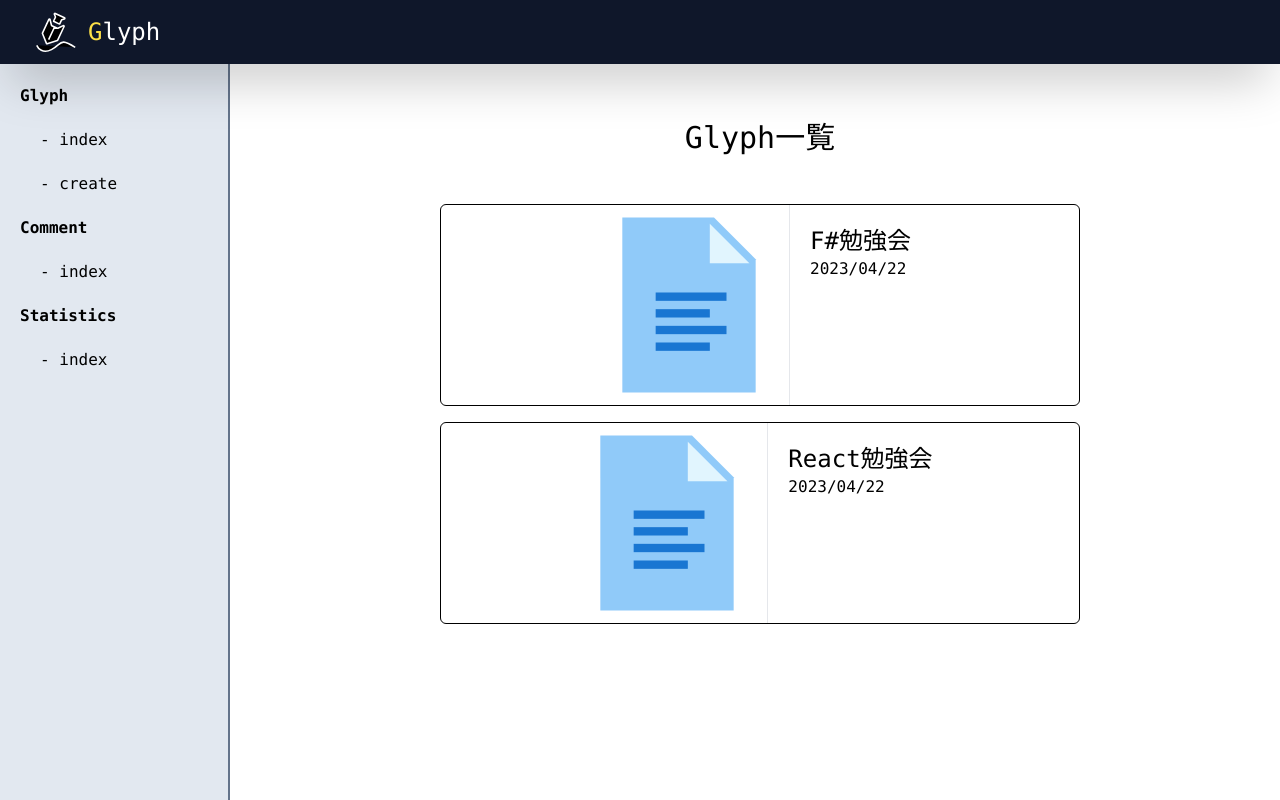
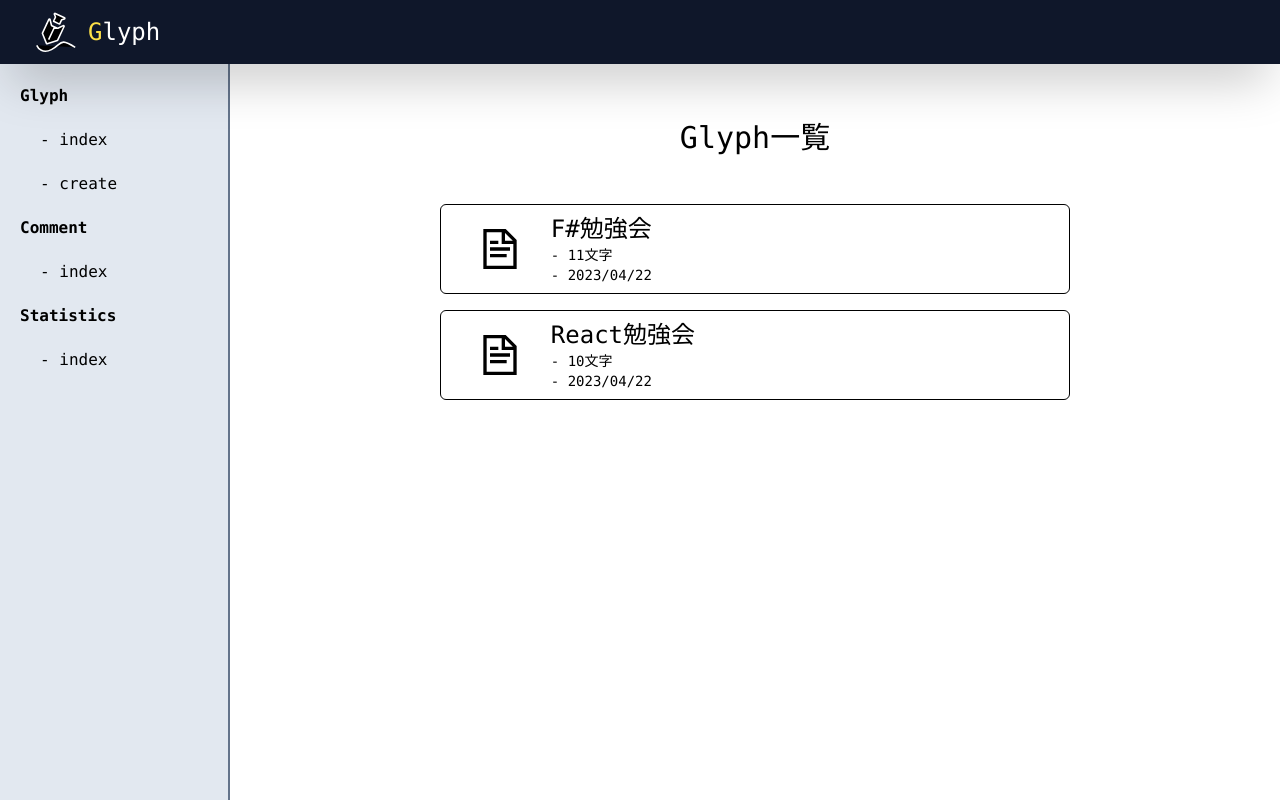
Before and after one commit to Doer-org/glyph, a Next.js app in the folder client/: page /service/glyphs in a window 1280 px wide. Built offline with nearby package versions, Linux system fonts and the light colour scheme.

Commit message:
itirannpe-zi

```diff
--- a/client/src/app/service/layout.tsx
+++ b/client/src/app/service/layout.tsx
@@ -6,7 +6,7 @@ export default function ServiceLayout({
 	return (
 		<main>
 			<SideBar />
-			<div className="md:pl-[240px] pt-20 ">
+			<div className="md:pl-[230px] pt-20 ">
 				<div className="p-10">{children}</div>
 			</div>
 		</main>
--- a/client/src/components/atoms/LinkTo.tsx
+++ b/client/src/components/atoms/LinkTo.tsx
@@ -3,7 +3,12 @@ import { FC, ReactNode } from "react";
 type TProps = {
 	href: string;
 	children: ReactNode;
+	className?: string;
 };
-export const LinkTo: FC<TProps> = ({ href, children }) => {
-	return <Link href={href}>{children}</Link>;
+export const LinkTo: FC<TProps> = ({ href, children, className }) => {
+	return (
+		<Link href={href} className={className}>
+			{children}
+		</Link>
+	);
 };
--- a/client/src/components/organisms/glyphs/glyph/index.tsx
+++ b/client/src/components/organisms/glyphs/glyph/index.tsx
@@ -2,23 +2,36 @@ import { Txt } from "@/components/atoms/Txt";
 import { TGlyph } from "@/types/Glyph";
 import { FC } from "react";
 import { format } from "date-fns";
-import { FcDocument } from "react-icons/fc";
+import { GrDocumentText } from "react-icons/gr";
+import { LinkTo } from "@/components/atoms/LinkTo";
 type TProps = {
 	glyph: TGlyph;
 };
 
 export const Glyph: FC<TProps> = ({ glyph }) => {
 	return (
-		<div className="border border-black rounded-md m-2 w-2/3 flex justify-center">
-			<div className="border-r">
-				<FcDocument size={200} />
+		<LinkTo
+			href={`service/glyphs/${glyph.id}`}
+			className=" block  md:w-2/3 w-full"
+		>
+			<div className="border rounded-md border-black m-2 grid grid-cols-6 p-2 hover:bg-yellow-100 hover:cursor-pointer">
+				<GrDocumentText
+					size={40}
+					fontWeight={1}
+					className="place-self-center  justify-self-center col-span-2 lg:col-span-1"
+				/>
+				<div className="col-span-4 lg:col-span-5">
+					<Txt elm="h2" size="text-2xl">
+						{glyph.title}
+					</Txt>
+					<Txt elm="p" size="text-sm">
+						- {glyph.content.length}文字
+					</Txt>
+					<Txt elm="p" size="text-sm">
+						- {format(glyph.updated_at, "yyyy/MM/dd")}
+					</Txt>
+				</div>
 			</div>
-			<div className="p-5">
-				<Txt elm="h2" size="text-2xl">
-					{glyph.title}
-				</Txt>
-				<p>{format(glyph.updated_at, "yyyy/MM/dd")}</p>
-			</div>
-		</div>
+		</LinkTo>
 	);
 };
--- a/client/src/components/organisms/glyphs/index.tsx
+++ b/client/src/components/organisms/glyphs/index.tsx
@@ -6,7 +6,7 @@ type TProps = {
 };
 export const Glyphs: FC<TProps> = ({ glyphs }) => {
 	return (
-		<div className="grid grid-cols-1  place-items-center">
+		<div className="grid grid-cols-1 place-items-center break-words">
 			{glyphs.map((glyph: TGlyph) => {
 				return <Glyph glyph={glyph} key={glyph.id} />;
 			})}
```
